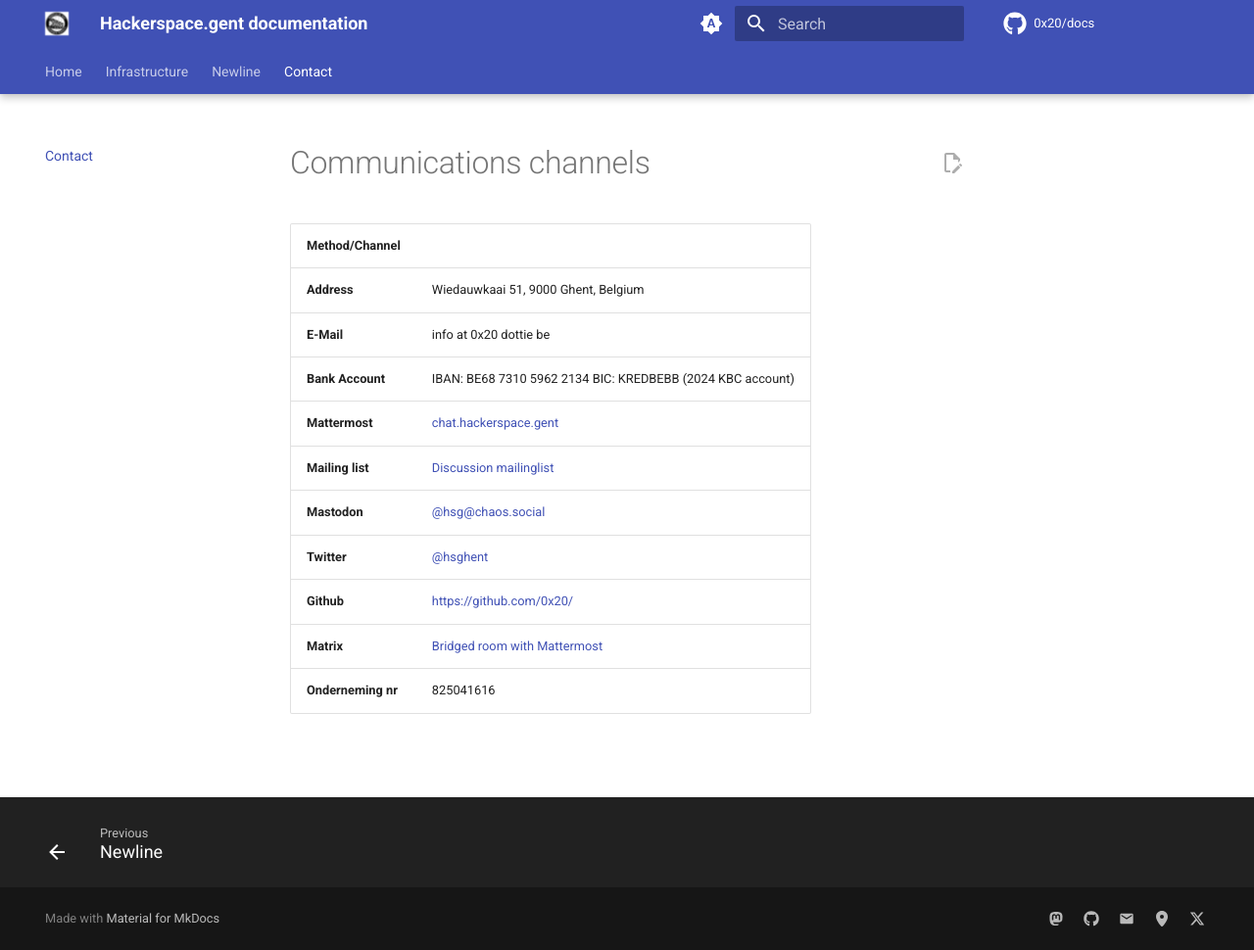
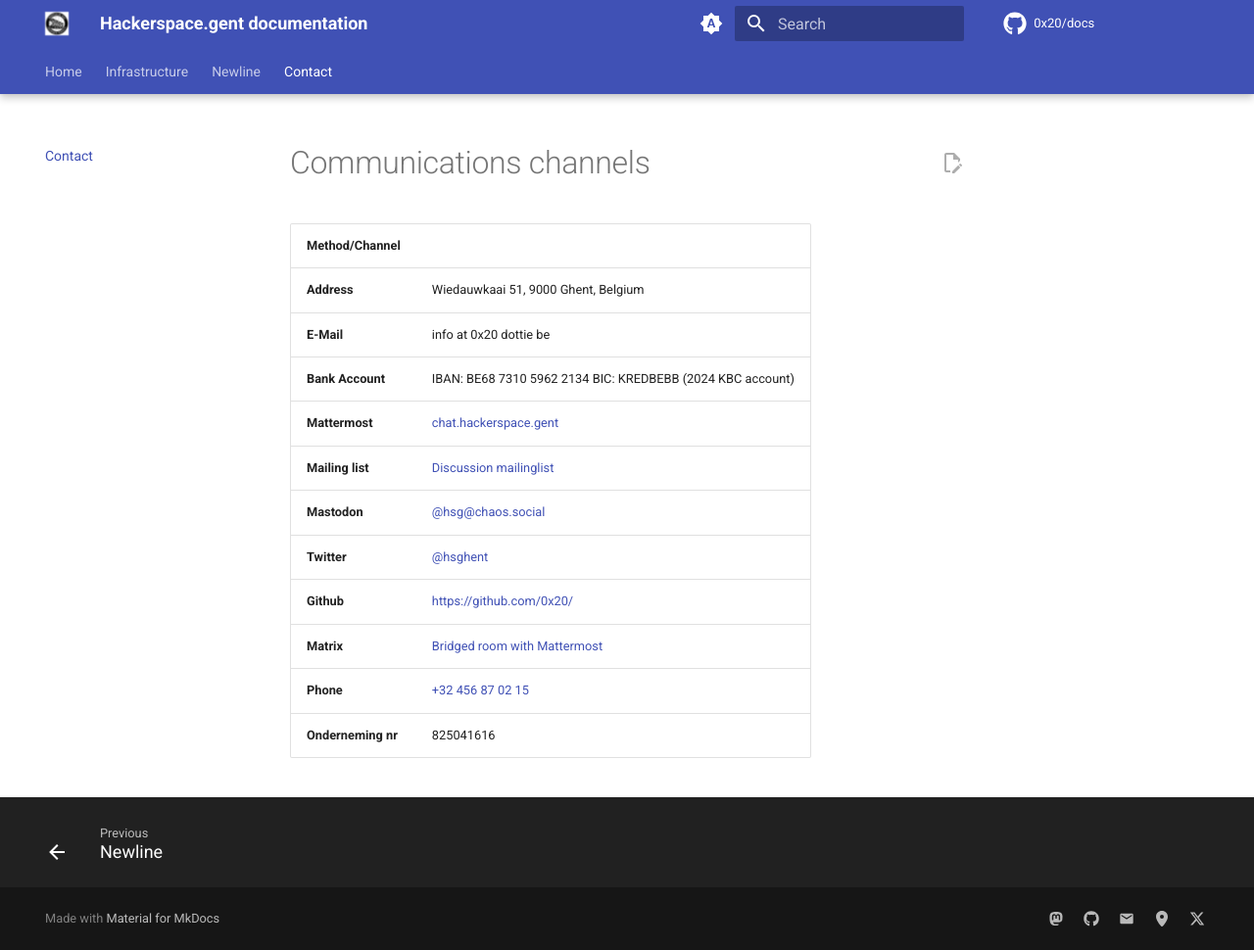
Before and after one commit to 0x20/docs, an MkDocs documentation site: the page built from docs/comms.md, in a window 1280 px wide and 970 px high. Shown: the whole window at 98% size. Built offline with MkDocs 1.6.1 and Material for MkDocs 9.7.7, drawn with Linux system fonts in a browser that asks for light colours; comment, search, counter and statistics services are not loaded.

Commit message:
Update comms.md: add phone number

```diff
--- a/docs/comms.md
+++ b/docs/comms.md
@@ -12,4 +12,5 @@
 | **Twitter**        | [@hsghent](http://twitter.com/HSGhent)                                          |
 | **Github**         | [https://github.com/0x20/](https://github.com/0x20)                             |
 | **Matrix**         | [Bridged room with Mattermost](https://matrix.to/#/#hackerspacegent:matrix.org) |
+| **Phone**          | [+32 456 87 02 15](tel:0032456870215)                                                               |
 | **Onderneming nr** | 825041616                                                                       |
```
